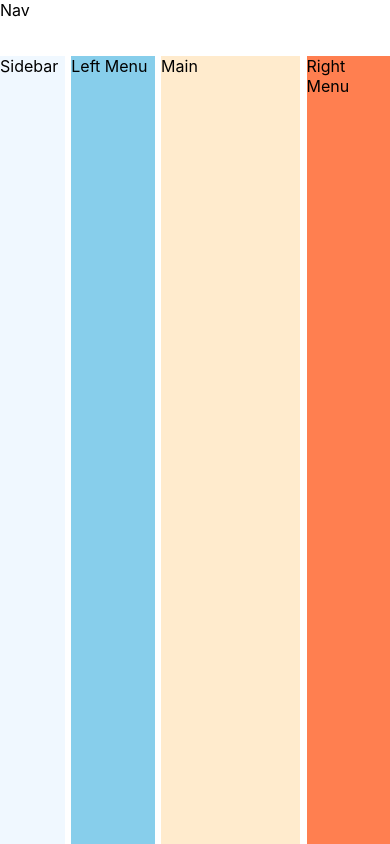
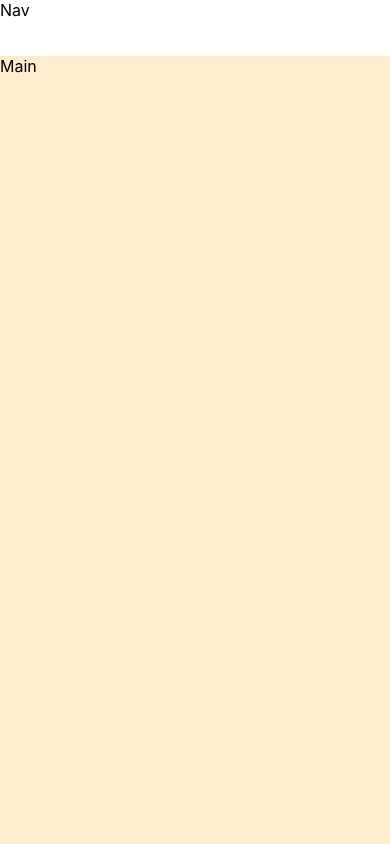
Before and after one commit to skylogin/study.HandsOnTypescript, a React (Create React App) app in the folder super-forum-client/: page / in a window 390 px wide. Shown: the top 844 px of the page. Built offline with nearby package versions, Linux system fonts and the light colour scheme.

Commit message:
modify css - media query(mobile) using hook

```diff
--- a/super-forum-client/src/App.css
+++ b/super-forum-client/src/App.css
@@ -35,3 +35,12 @@
   grid-area: rightmenu;
   background-color: coral;
 }
+
+@media screen and (orientation: portrait) and (max-width:768px) {
+  .App {
+    grid-template-columns: 1fr;
+    grid-template-areas:
+      "nav"
+      "content";
+  }
+}
--- a/super-forum-client/src/App.tsx
+++ b/super-forum-client/src/App.tsx
@@ -1,14 +1,20 @@
 import React from 'react';
 import './App.css';
+
+import LeftMenu from './components/LeftMenu';
+import Main from './components/Main';
+import Nav from './components/Nav';
+import RightMenu from './components/RightMenu';
+import SideBar from './components/SideBar';
 
 function App() {
   return (
     <div className="App">
-      <nav className="navigation">Nav</nav>
-      <div className="sidebar">Sidebar</div>
-      <div className="leftmenu">Left Menu</div>
-      <main className="content">Main</main>
-      <div className="rightmenu">Right Menu</div>
+      <Nav />
+      <SideBar />
+      <LeftMenu />
+      <Main />
+      <RightMenu />
     </div>
   );
 }
--- /dev/null
+++ b/super-forum-client/src/components/LeftMenu.tsx
@@ -0,0 +1,12 @@
+import React from 'react';
+import { useWindowDimensions } from '../hooks/useWindowDimensions';
+
+const LeftMenu = () => {
+  const { width } = useWindowDimensions();
+  if(width < 768){
+    return null;
+  }
+  return <div className="leftmenu">LeftMenu</div>
+};
+
+export default LeftMenu;
--- /dev/null
+++ b/super-forum-client/src/components/Main.tsx
@@ -0,0 +1,7 @@
+import React from 'react';
+
+const Main = () => {
+  return <main className="content">Main</main>;
+};
+
+export default Main;
--- /dev/null
+++ b/super-forum-client/src/components/Nav.tsx
@@ -0,0 +1,7 @@
+import React from 'react';
+
+const Nav = () => {
+  return <nav className="navigation">Nav</nav>
+};
+
+export default Nav;
--- /dev/null
+++ b/super-forum-client/src/components/RightMenu.tsx
@@ -0,0 +1,12 @@
+import React from 'react';
+import { useWindowDimensions } from '../hooks/useWindowDimensions';
+
+const RightMenu = () => {
+  const { width } = useWindowDimensions();
+  if(width < 768){
+    return null;
+  }
+  return <div className="rightmenu">RightMenu</div>
+};
+
+export default RightMenu;
--- /dev/null
+++ b/super-forum-client/src/components/SideBar.tsx
@@ -0,0 +1,12 @@
+import React from 'react';
+import { useWindowDimensions } from '../hooks/useWindowDimensions';
+
+const SideBar = () => {
+  const { width } = useWindowDimensions();
+  if(width < 768){
+    return null;
+  }
+  return <div className="sidebar">SideBar</div>
+};
+
+export default SideBar;
--- /dev/null
+++ b/super-forum-client/src/hooks/useWindowDimensions.ts
@@ -0,0 +1,31 @@
+import { useState, useEffect } from "react";
+
+export interface WindowDimension {
+  height: number;
+  width: number;
+}
+
+export const useWindowDimensions = (): WindowDimension => {
+  const [dimension, setDimension] = useState<WindowDimension>({
+    height: 0,
+    width: 0,
+  });
+
+  const handleResize = () => {
+    setDimension({
+      height: window.innerHeight,
+      width: window.innerWidth,
+    });
+  };
+
+  useEffect(() => {
+    window.addEventListener("resize", handleResize);
+    handleResize();
+
+    return () => {
+      window.removeEventListener("resize", handleResize);
+    };
+  }, []);
+
+  return dimension;
+};
--- a/super-forum-client/src/index.tsx
+++ b/super-forum-client/src/index.tsx
@@ -2,6 +2,8 @@
 import ReactDOM from 'react-dom/client';
 import './index.css';
 import App from './App';
+import { BrowserRouter } from "react-router-dom";
+import { Provider } from "react-redux";
 import reportWebVitals from './reportWebVitals';
 
 const root = ReactDOM.createRoot(
```
